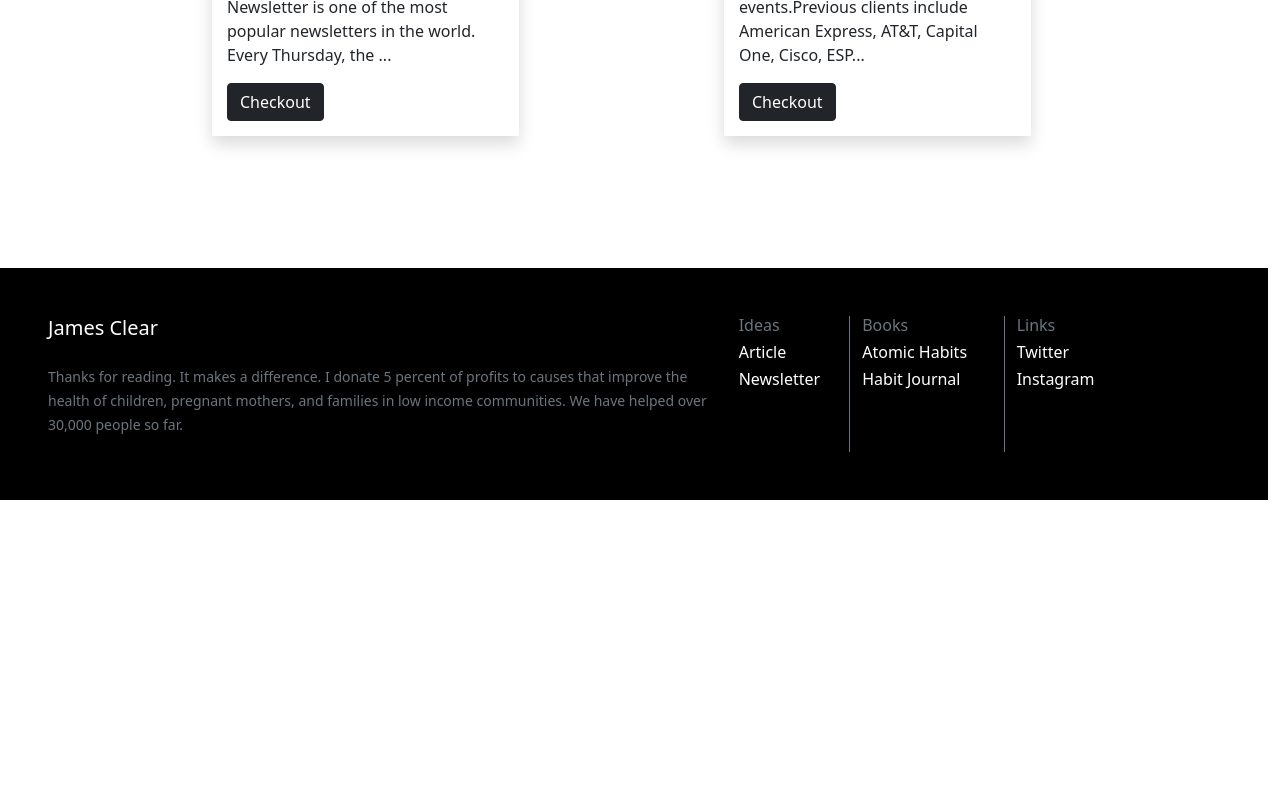
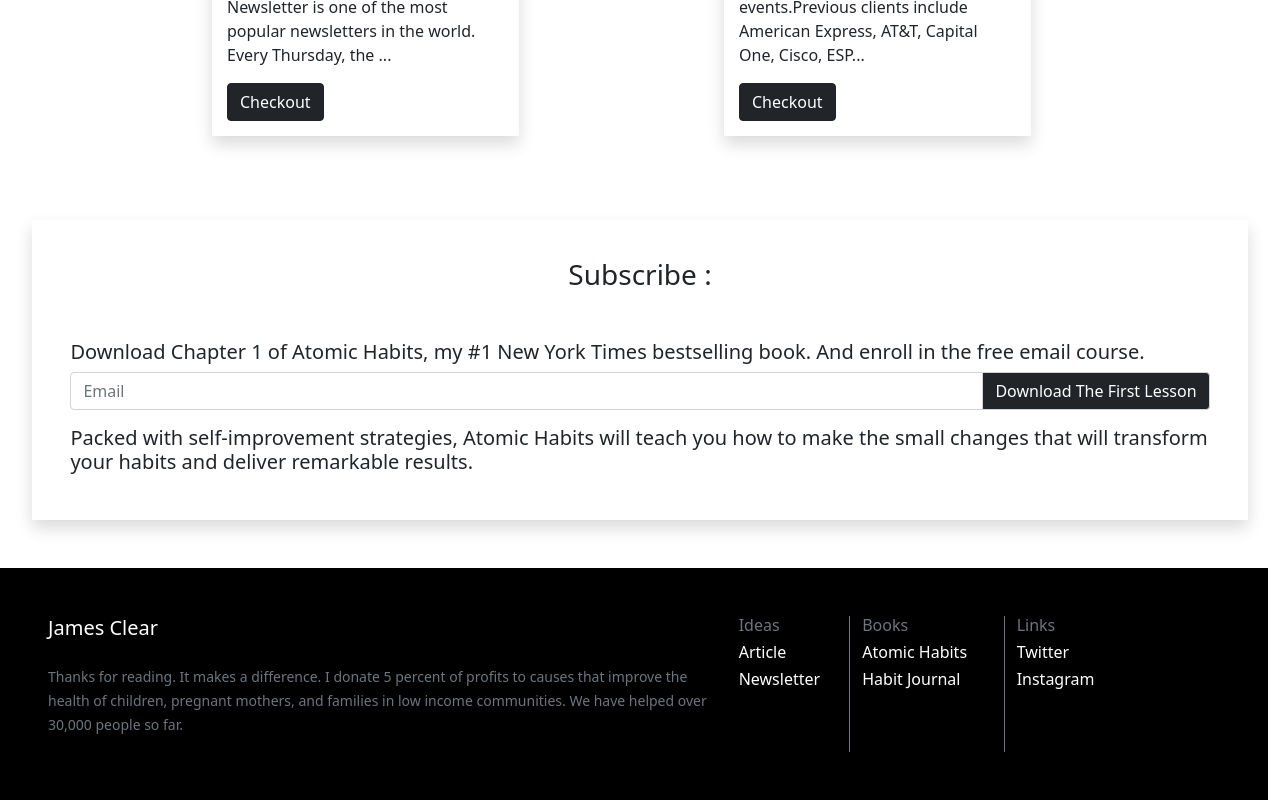
Before and after one commit to pavel-genuine/independent-sevice-provider, a React (Create React App) app: page / in a window 1280 px wide. Shown: the part 1851-2651 px from the top of the page. Before the commit the page ends 2351 px from the top, so only its background shows below. Built offline with nearby package versions, Linux system fonts and the light colour scheme; no server answers.

Commit message:
all done

```diff
--- a/src/Components/Home/Home.js
+++ b/src/Components/Home/Home.js
@@ -2,6 +2,7 @@
 import { Routes, Route } from 'react-router-dom';
 import Header from '../Header/Header';
 import Services from '../Services/Services';
+import Subscription from '../Subscription/Subscription';
 
 import Banner from './Banner';
 
@@ -11,6 +12,7 @@
 
             <Banner></Banner>
             <Services></Services>
+            <Subscription></Subscription>
 
         </div>
     );
--- /dev/null
+++ b/src/Components/Subscription/Subscription.js
@@ -0,0 +1,24 @@
+import React from 'react';
+
+const Subscription = () => {
+    return (
+
+        <div className='shadow  mx-auto' style={{padding:'3%',width:'95%'}}>
+            <h3 className='text-center mb-5'>Subscribe :</h3>
+            <h5>
+                Download Chapter 1 of Atomic Habits,
+                my #1 New York Times bestselling book. And enroll in the free email course.
+
+                </h5>
+                <div class="input-group mb-3">
+                    <input type="email" class="form-control" placeholder="Email" aria-label="Recipient's username" aria-describedby="basic-addon2" />
+                    <span className="input-group-text bg-dark text-white" id="basic-addon2">Download The First Lesson</span>
+                </div>
+           <h5>
+           Packed with self-improvement strategies, Atomic Habits will teach you how to make the small changes that will transform your habits and deliver remarkable results.
+           </h5>
+        </div>
+    );
+};
+
+export default Subscription;
```
